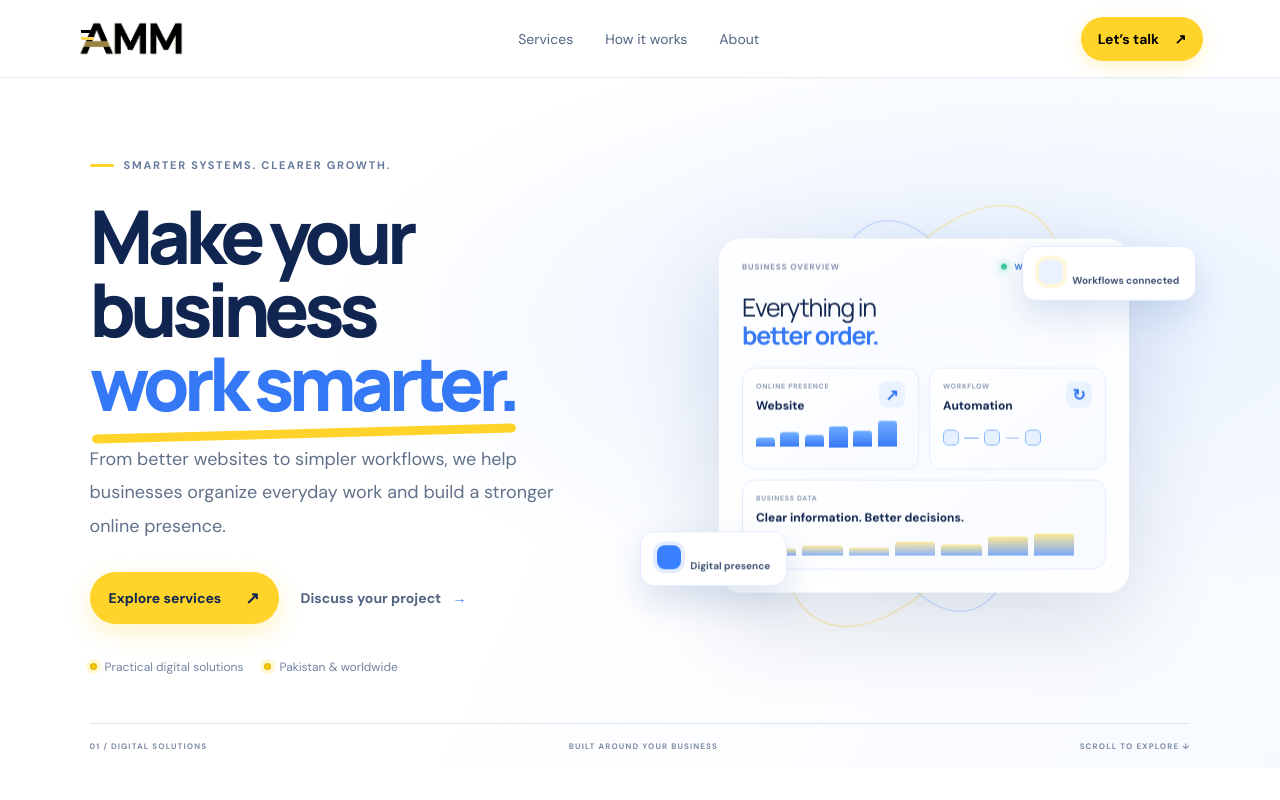
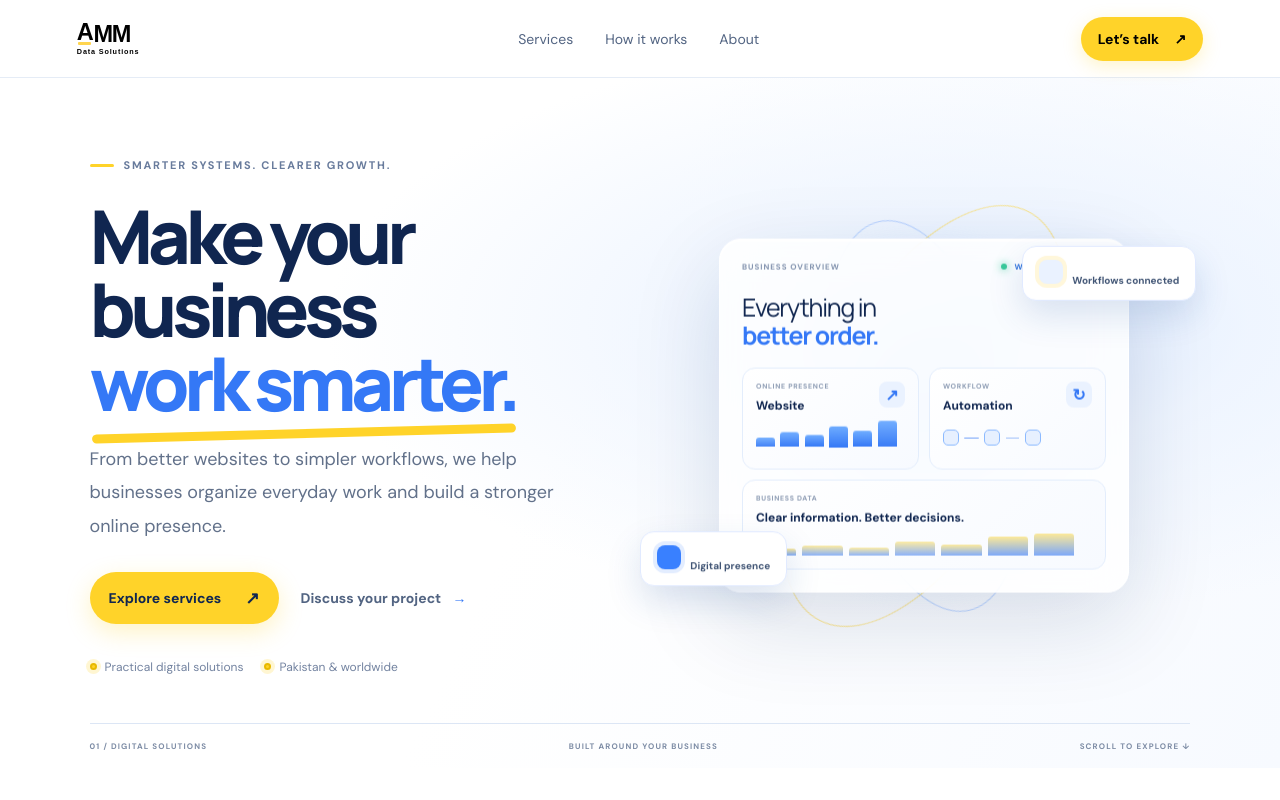
Before and after one commit to wwwab229-cpu/amm-data-solutions-website, a Next.js app: page / in a window 1280 px wide. Shown: the top 800 px of the page. Built offline with nearby package versions, Linux system fonts and the light colour scheme.

Commit message:
Rebuild AMM wordmark with precise yellow A underline

```diff
--- a/logo/AMMLogo.tsx
+++ b/logo/AMMLogo.tsx
@@ -11,8 +11,9 @@ export default function AMMLogo({
   height = 38,
   size,
 }: AMMLogoProps) {
-  const imageHeight = size ? (38 * size) / 132 : height;
-  const scale = imageHeight / 163;
+  const logoHeight = size ? (38 * size) / 132 : height;
+  const wordSize = logoHeight * 0.62;
+  const taglineSize = logoHeight * 0.19;
 
   return (
     <div
@@ -20,51 +21,63 @@ export default function AMMLogo({
       role="img"
       aria-label="AMM Data Solutions"
       style={{
-        display: "inline-block",
-        position: "relative",
-        width: "fit-content",
+        display: "inline-flex",
+        flexDirection: "column",
+        alignItems: "flex-start",
+        justifyContent: "center",
         flexShrink: 0,
-        lineHeight: 0,
+        lineHeight: 1,
+        color: "#000000",
+        fontFamily: "Arial, Helvetica, sans-serif",
       }}
     >
-      <img
-        src="/amm-logo.png"
-        alt=""
+      <div
         aria-hidden="true"
         style={{
-          height: imageHeight,
-          width: "auto",
-          objectFit: "contain",
-          display: "block",
+          display: "flex",
+          alignItems: "flex-end",
+          fontSize: wordSize,
+          fontWeight: 900,
+          letterSpacing: "-0.055em",
+          lineHeight: 0.88,
+          whiteSpace: "nowrap",
         }}
-      />
-      <span
-        aria-hidden="true"
+      >
+        <span
+          style={{
+            display: "inline-block",
+            position: "relative",
+            paddingBottom: logoHeight * 0.075,
+            marginRight: logoHeight * 0.025,
+          }}
+        >
+          A
+          <span
+            style={{
+              position: "absolute",
+              left: "8%",
+              right: "8%",
+              bottom: 0,
+              height: Math.max(1.5, logoHeight * 0.075),
+              background: "#FFD54F",
+              borderRadius: 1,
+            }}
+          />
+        </span>
+        <span>MM</span>
+      </div>
+      <div
         style={{
-          position: "absolute",
-          left: 18 * scale,
-          top: 44 * scale,
-          width: 54 * scale,
-          height: 13 * scale,
-          background: "#000000",
-          zIndex: 3,
-          pointerEvents: "none",
+          marginTop: logoHeight * 0.08,
+          fontSize: taglineSize,
+          fontWeight: 700,
+          letterSpacing: "0.12em",
+          lineHeight: 1,
+          whiteSpace: "nowrap",
         }}
-      />
-      <span
-        aria-hidden="true"
-        style={{
-          position: "absolute",
-          left: 18 * scale,
-          top: 77 * scale,
-          width: 54 * scale,
-          height: 13 * scale,
-          background: "#FFD54F",
-          borderRadius: 1,
-          zIndex: 2,
-          pointerEvents: "none",
-        }}
-      />
+      >
+        Data Solutions
+      </div>
     </div>
   );
 }
```
